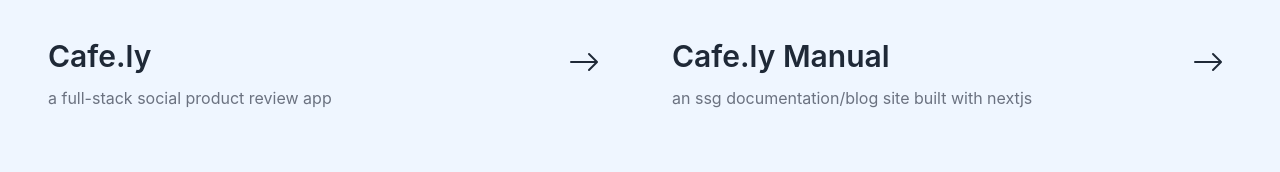
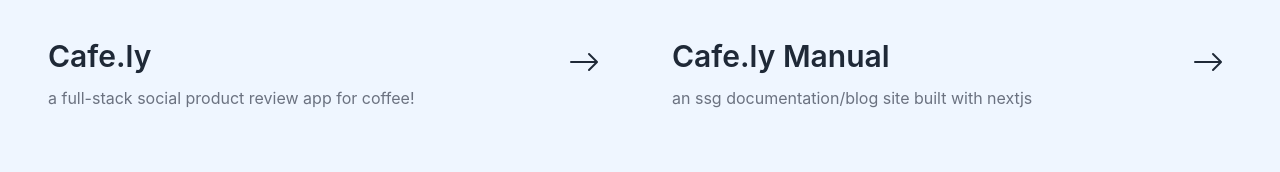
Before and after one commit to Blankeos/next-portfolio, a Next.js app: page / in a window 1280 px wide. Shown: the part 1475-1647 px from the top of the page. Built offline with nearby package versions, Linux system fonts and the light colour scheme.

Commit message:
Updated short description

```diff
--- a/data/projects.ts
+++ b/data/projects.ts
@@ -15,7 +15,7 @@ type Projects = Project[];
 const projects: Projects = [
   {
     title: "Cafe.ly",
-    shortDesc: "A Full-Stack Social Product Review App",
+    shortDesc: "A Full-Stack Social Product Review App for coffee!",
     slug: "cafely",
     imageURL: "/imgs/cafely_featured-project-img.jpg",
     demoURL: "https://cafely.vercel.app/",
```
